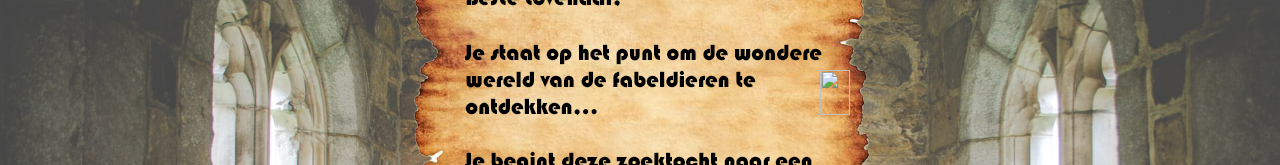
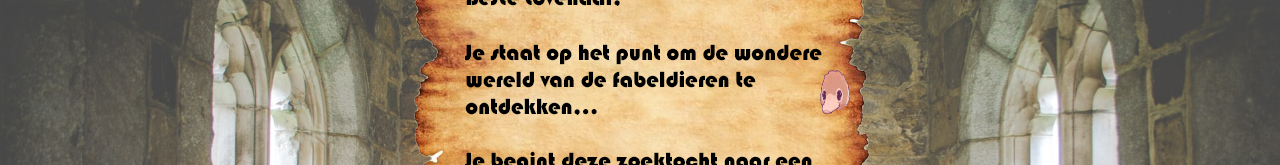
Before and after one commit to KirstenvanOsch/tamagochi, a plain HTML site: page index.html in a window 1280 px wide. Shown: the part 159-324 px from the top of the page. Drawn offline with Linux system fonts and the light colour scheme.

Commit message:
Update index.html

```diff
--- a/index.html
+++ b/index.html
@@ -21,7 +21,7 @@
             </form>
         </div>
         <div class="button-delfstoffer">
-            <img src="./eindopdracht/images/delfstoffer-hoofd.png" alt="">
+            <img src="./images/delfstoffer-hoofd.png" alt="">
             <!-- bron = https://nl.pinterest.com/pin/530861874833636894/ -->
         </div>
     </div>
```
